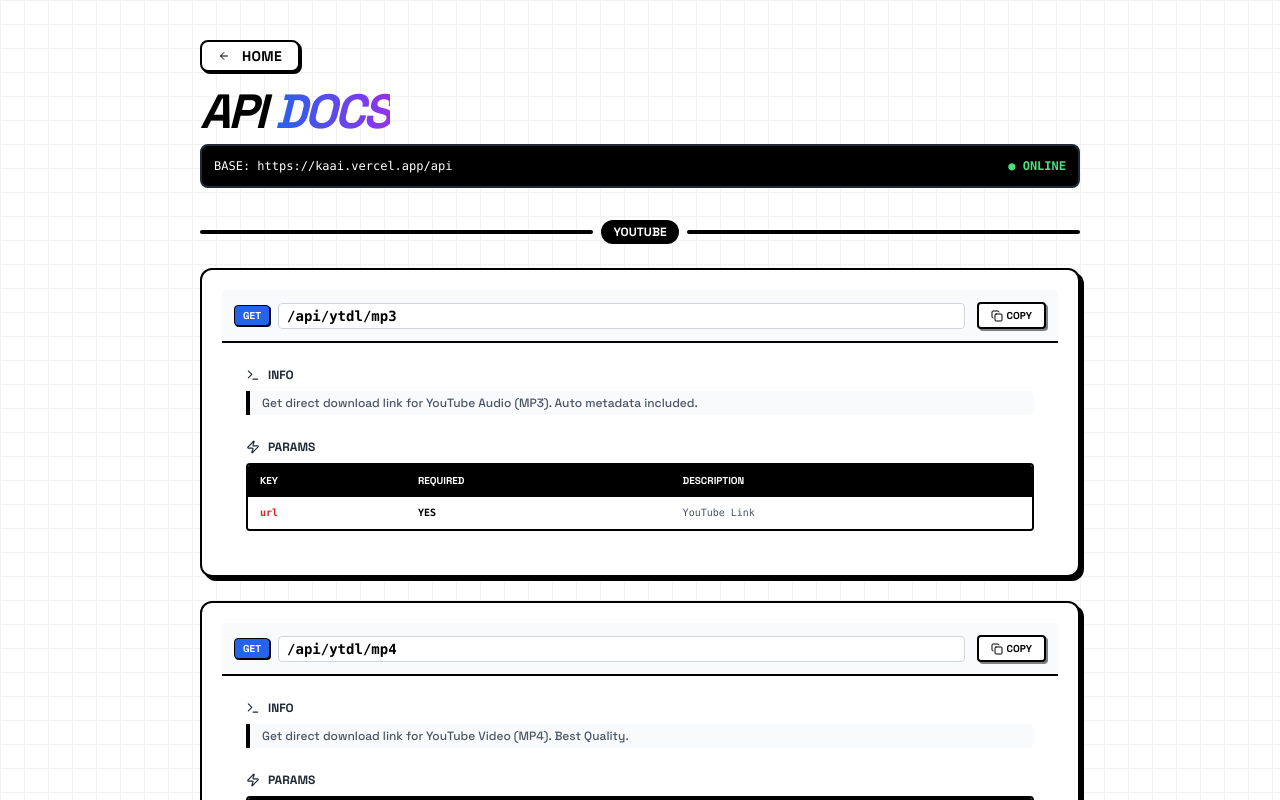
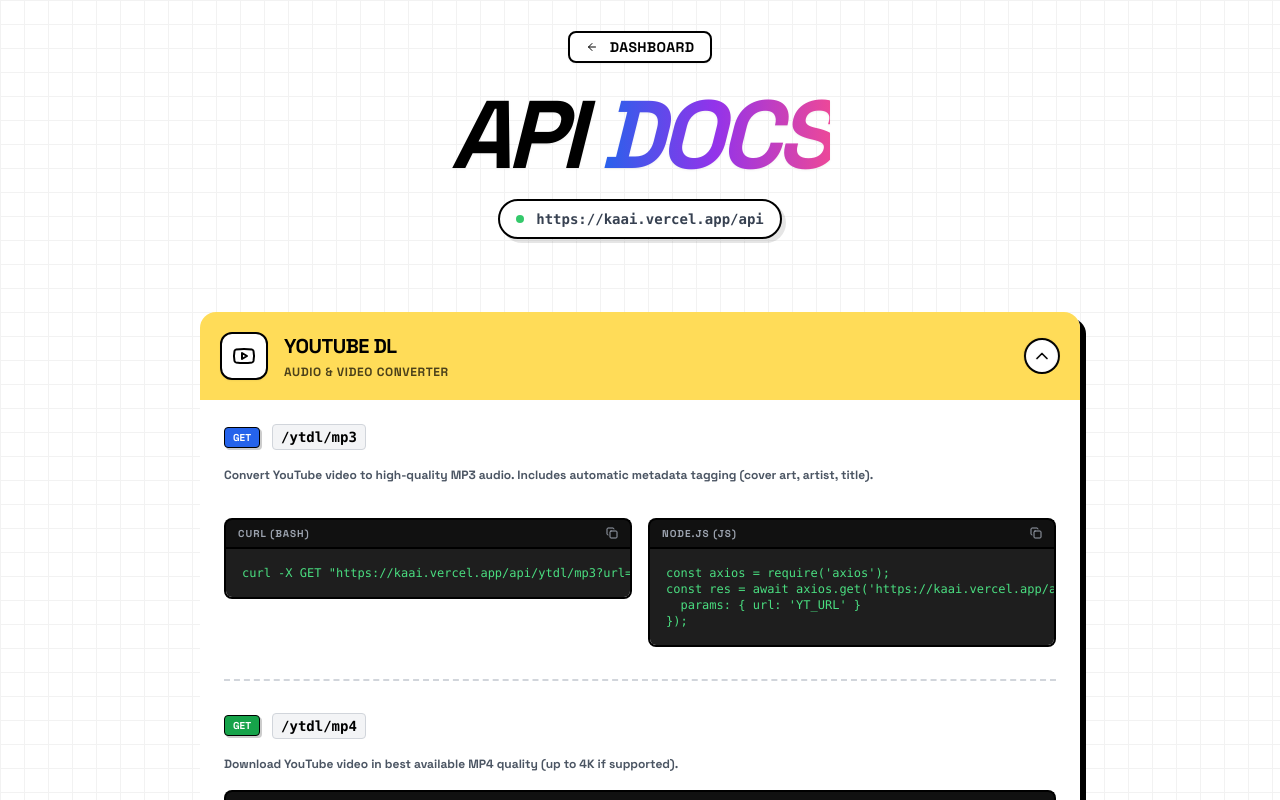
Before and after one commit to akaanakbaik/kaai, a React (Vite) app: page /docs in a window 1280 px wide. Shown: the top 800 px of the page. Built offline with nearby package versions, Linux system fonts and the light colour scheme.

Commit message:
Update Docs.jsx

```diff
--- a/src/pages/Docs.jsx
+++ b/src/pages/Docs.jsx
@@ -1,129 +1,261 @@
-import React, { useState } from 'react'
-import { Link } from 'react-router-dom'
-import { NeoCard, NeoButton, PageWrapper } from '../components/NeoUI'
-import { ArrowLeft, Terminal, Copy, Check, Code, Zap } from 'lucide-react'
-import { Helmet } from 'react-helmet-async'
-import toast from 'react-hot-toast'
+import React, { useState, useRef } from 'react';
+import { Link } from 'react-router-dom';
+import { NeoButton, PageWrapper } from '../components/NeoUI';
+import {
+  ArrowLeft, Terminal, Copy, Check, Code, Zap, ChevronDown,
+  Youtube, Globe, MessageSquare, Download, Layers
+} from 'lucide-react';
+import { Helmet } from 'react-helmet-async';
+import { motion, AnimatePresence, useScroll, useTransform } from 'framer-motion';
+import toast from 'react-hot-toast';
 
-const EndpointCard = ({ method, path, desc, params }) => {
-    const [copied, setCopied] = useState(false)
+// --- COMPONENTS ---
 
-    const handleCopy = () => {
-        navigator.clipboard.writeText(`https://kaai.vercel.app${path}`)
-        setCopied(true)
-        toast.success('Copied!')
-        setTimeout(() => setCopied(false), 2000)
-    }
+const CodeBlock = ({ label, lang, code }) => {
+  const [copied, setCopied] = useState(false);
+  const handleCopy = (e) => {
+    e.stopPropagation();
+    navigator.clipboard.writeText(code);
+    setCopied(true);
+    toast.success('Copied!');
+    setTimeout(() => setCopied(false), 2000);
+  };
 
   return (
-        <NeoCard className="bg-white p-0 overflow-hidden mb-6 border-2 border-black shadow-[4px_4px_0px_0px_black] rounded-xl">
-            <div className="bg-gray-50 border-b-2 border-black p-3 flex flex-col md:flex-row justify-between items-start md:items-center gap-3">
-                <div className="flex items-center gap-2 overflow-hidden w-full">
-                    <span className={`px-2 py-0.5 text-white font-black text-[10px] rounded border border-black shadow-[1px_1px_0px_0px_black] ${method === 'GET' ? 'bg-blue-600' : 'bg-green-600'}`}>
-                        {method}
-                    </span>
-                    <code className="font-mono font-bold text-xs md:text-sm truncate bg-white px-2 py-0.5 border border-gray-300 rounded flex-1 text-black">
-                        {path}
-                    </code>
-                </div>
-                <button
-                    onClick={handleCopy}
-                    className="flex items-center gap-1 text-[10px] font-bold bg-white border-2 border-black px-3 py-1 rounded hover:bg-black hover:text-white transition-all shadow-[2px_2px_0px_0px_gray] active:shadow-none"
-                >
+    <div className="relative mt-4 group">
+      <div className="flex justify-between items-center bg-[#111] px-3 py-1.5 rounded-t-lg border-2 border-b-0 border-black">
+        <span className="text-[10px] font-bold text-gray-400 uppercase tracking-widest">{label} ({lang})</span>
+        <button onClick={handleCopy} className="text-gray-400 hover:text-white transition-colors">
           {copied ? <Check size={12} /> : <Copy size={12} />}
-                    {copied ? 'COPIED' : 'COPY'}
         </button>
       </div>
+      <div className="bg-[#1e1e1e] p-4 rounded-b-lg border-2 border-black overflow-x-auto custom-scrollbar">
+        <pre className="font-mono text-[10px] md:text-xs text-green-400 leading-relaxed whitespace-pre">
+          {code}
+        </pre>
+      </div>
+    </div>
+  );
+};
 
-            <div className="p-4 md:p-6 space-y-6">
+const ServiceCard = ({ id, icon: Icon, title, desc, color, isOpen, onClick, children }) => {
+  return (
+    <motion.div
+      layout
+      initial={{ opacity: 0, y: 20 }}
+      whileInView={{ opacity: 1, y: 0 }}
+      viewport={{ once: true }}
+      transition={{ duration: 0.4 }}
+      className={`border-3 border-black rounded-2xl overflow-hidden shadow-[6px_6px_0px_0px_black] bg-white mb-6 relative group`}
+    >
+      <div
+        onClick={onClick}
+        className={`p-5 flex items-center justify-between cursor-pointer ${color} transition-colors border-b-3 border-black`}
+      >
+        <div className="flex items-center gap-4">
+          <div className="bg-white p-2.5 rounded-xl border-2 border-black shadow-sm group-hover:scale-110 transition-transform">
+            <Icon size={24} className="text-black" />
+          </div>
           <div>
-                    <h4 className="font-black text-xs uppercase flex items-center gap-2 mb-2 text-gray-800">
-                        <Terminal size={14} /> Info
-                    </h4>
-                    <p className="text-xs font-medium text-gray-600 border-l-4 border-black pl-3 py-1 bg-gray-50 rounded-r-md">
-                        {desc}
-                    </p>
+            <h3 className="font-black text-lg md:text-xl leading-none tracking-tight">{title}</h3>
+            <p className="text-[10px] md:text-xs font-bold opacity-70 mt-1 uppercase tracking-wider">{desc}</p>
+          </div>
+        </div>
+        <motion.div
+          animate={{ rotate: isOpen ? 180 : 0 }}
+          className="bg-white p-1.5 rounded-full border-2 border-black shadow-sm"
+        >
+          <ChevronDown size={20} />
+        </motion.div>
       </div>
 
-                <div>
-                    <h4 className="font-black text-xs uppercase flex items-center gap-2 mb-2 text-gray-800">
-                        <Zap size={14} /> Params
-                    </h4>
-                    <div className="overflow-x-auto rounded border-2 border-black">
-                        <table className="w-full text-xs text-left">
-                            <thead className="bg-black text-white uppercase text-[10px]">
-                                <tr>
-                                    <th className="px-3 py-2">Key</th>
-                                    <th className="px-3 py-2">Required</th>
-                                    <th className="px-3 py-2">Description</th>
-                                </tr>
-                            </thead>
-                            <tbody className="bg-white font-mono text-[10px]">
-                                {params.map((p, i) => (
-                                    <tr key={i} className="border-b border-gray-200 last:border-b-0 hover:bg-yellow-50">
-                                        <td className="px-3 py-2 font-bold text-red-600">{p.key}</td>
-                                        <td className="px-3 py-2 font-bold">{p.req ? 'YES' : 'NO'}</td>
-                                        <td className="px-3 py-2 text-gray-600">{p.desc}</td>
-                                    </tr>
-                                ))}
-                            </tbody>
-                        </table>
+      <AnimatePresence>
+        {isOpen && (
+          <motion.div
+            initial={{ height: 0, opacity: 0 }}
+            animate={{ height: 'auto', opacity: 1 }}
+            exit={{ height: 0, opacity: 0 }}
+            className="bg-white"
+          >
+            <div className="p-6 space-y-8">
+              {children}
             </div>
-                </div>
-            </div>
-        </NeoCard>
-    )
-}
+          </motion.div>
+        )}
+      </AnimatePresence>
+    </motion.div>
+  );
+};
+
+// --- MAIN DOCS ---
 
 const Docs = () => {
+  const [activeTab, setActiveTab] = useState('ytdl'); // Default open first
+  const containerRef = useRef(null);
+  const { scrollYProgress } = useScroll({ target: containerRef });
+  const y = useTransform(scrollYProgress, [0, 1], [0, -50]);
+
+  const toggleTab = (id) => setActiveTab(activeTab === id ? null : id);
+
   return (
     <PageWrapper>
-            <Helmet><title>API Docs - KAAI</title></Helmet>
+      <Helmet><title>KAAI API Reference</title></Helmet>
 
-            <div className="w-full max-w-4xl mx-auto px-2 pb-16 pt-4">
-                <div className="mb-8">
+      <div ref={containerRef} className="w-full max-w-4xl mx-auto px-2 pb-24 pt-8 relative">
+
+        {/* PARALLAX HEADER */}
+        <motion.div style={{ y }} className="mb-12 text-center relative z-0">
           <Link to="/">
-                        <NeoButton variant="white" className="h-8 text-[10px] mb-4 rounded-lg px-3 border-2">
-                            <ArrowLeft size={12} className="mr-1"/> HOME
+            <NeoButton variant="white" className="h-8 text-[10px] mb-6 mx-auto w-fit rounded-lg px-4 border-2 shadow-sm">
+              <ArrowLeft size={12} className="mr-1"/> DASHBOARD
             </NeoButton>
           </Link>
-                    <h1 className="text-4xl md:text-5xl font-black italic tracking-tighter leading-none mb-2 text-black">
-                        API <span className="text-transparent bg-clip-text bg-gradient-to-r from-blue-600 to-purple-600">DOCS</span>
+          <h1 className="text-5xl md:text-8xl font-black italic tracking-tighter mb-4 leading-none text-black drop-shadow-sm">
+            API <span className="text-transparent bg-clip-text bg-gradient-to-r from-blue-600 via-purple-600 to-pink-500">DOCS</span>
           </h1>
-                    <div className="bg-black text-white text-[10px] md:text-xs font-mono p-3 rounded-lg border-2 border-gray-800 flex flex-col md:flex-row gap-2 justify-between items-center">
-                        <span>BASE: https://kaai.vercel.app/api</span>
-                        <span className="text-green-400 font-bold">● ONLINE</span>
+
+          <div className="inline-flex items-center gap-3 bg-white border-2 border-black px-4 py-2 rounded-full shadow-[4px_4px_0px_0px_rgba(0,0,0,0.1)]">
+            <div className="w-2 h-2 rounded-full bg-green-500 animate-pulse"></div>
+            <code className="font-mono font-bold text-xs md:text-sm text-gray-700">https://kaai.vercel.app/api</code>
+          </div>
+        </motion.div>
+
+        {/* CONTENT GRID */}
+        <div className="relative z-10 space-y-8">
+
+          {/* 1. YOUTUBE DOWNLOADER */}
+          <ServiceCard
+            id="ytdl"
+            icon={Youtube}
+            title="YOUTUBE DL"
+            desc="Audio & Video Converter"
+            color="bg-[#FFDC58]"
+            isOpen={activeTab === 'ytdl'}
+            onClick={() => toggleTab('ytdl')}
+          >
+            {/* ENDPOINT MP3 */}
+            <div className="space-y-4">
+              <div className="flex items-center gap-3 mb-2">
+                <span className="bg-blue-600 text-white px-2 py-0.5 rounded text-[10px] font-black border border-black shadow-[2px_2px_0px_0px_rgba(0,0,0,0.2)]">GET</span>
+                <code className="font-mono font-bold text-sm bg-gray-100 px-2 py-0.5 rounded border border-gray-300">/ytdl/mp3</code>
+              </div>
+              <p className="text-xs text-gray-600 font-bold leading-relaxed">
+                Convert YouTube video to high-quality MP3 audio. Includes automatic metadata tagging (cover art, artist, title).
+              </p>
+
+              <div className="grid md:grid-cols-2 gap-4">
+                <CodeBlock label="cURL" lang="bash" code={`curl -X GET "https://kaai.vercel.app/api/ytdl/mp3?url=https://youtu.be/..."`} />
+                <CodeBlock label="Node.js" lang="js" code={`const axios = require('axios');
+const res = await axios.get('https://kaai.vercel.app/api/ytdl/mp3', {
+  params: { url: 'YT_URL' }
+});`} />
               </div>
             </div>
 
-                <div className="space-y-6">
-                    <div className="flex items-center gap-2">
-                        <div className="h-1 bg-black flex-1 rounded-full"></div>
-                        <span className="font-black text-xs uppercase bg-black text-white px-3 py-1 rounded-full">YouTube</span>
-                        <div className="h-1 bg-black flex-1 rounded-full"></div>
+            <hr className="border-t-2 border-dashed border-gray-300" />
+
+            {/* ENDPOINT MP4 */}
+            <div className="space-y-4">
+              <div className="flex items-center gap-3 mb-2">
+                <span className="bg-green-600 text-white px-2 py-0.5 rounded text-[10px] font-black border border-black shadow-[2px_2px_0px_0px_rgba(0,0,0,0.2)]">GET</span>
+                <code className="font-mono font-bold text-sm bg-gray-100 px-2 py-0.5 rounded border border-gray-300">/ytdl/mp4</code>
+              </div>
+              <p className="text-xs text-gray-600 font-bold leading-relaxed">
+                Download YouTube video in best available MP4 quality (up to 4K if supported).
+              </p>
+
+              <CodeBlock label="Python" lang="py" code={`import requests
+res = requests.get("https://kaai.vercel.app/api/ytdl/mp4", params={"url": "YT_URL"})
+print(res.json())`} />
             </div>
 
-                    <EndpointCard
-                        method="GET"
-                        path="/api/ytdl/mp3"
-                        desc="Get direct download link for YouTube Audio (MP3). Auto metadata included."
-                        params={[
-                            { key: "url", req: true, desc: "YouTube Link" }
-                        ]}
-                    />
+            {/* RESPONSE SCHEMA */}
+            <div className="bg-blue-50 p-4 rounded-xl border-2 border-blue-200">
+              <h4 className="font-black text-xs text-blue-800 mb-2 flex items-center gap-2"><Zap size={14}/> RESPONSE OBJECT</h4>
+              <pre className="font-mono text-[10px] text-blue-900 whitespace-pre-wrap">
+{`{
+  "status": true,
+  "author": "aka",
+  "metadata": {
+    "title": "Video Title",
+    "thumbnail": "https://img...",
+    "duration": "03:45",
+    "download_url": "https://cdn..."
+  }
+}`}
+              </pre>
+            </div>
+          </ServiceCard>
 
-                    <EndpointCard
-                        method="GET"
-                        path="/api/ytdl/mp4"
-                        desc="Get direct download link for YouTube Video (MP4). Best Quality."
-                        params={[
-                            { key: "url", req: true, desc: "YouTube Link" }
-                        ]}
-                    />
+          {/* 2. ALL IN ONE */}
+          <ServiceCard
+            id="aio"
+            icon={Layers}
+            title="ALL-IN-ONE"
+            desc="Social Media Downloader"
+            color="bg-[#60A5FA]"
+            isOpen={activeTab === 'aio'}
+            onClick={() => toggleTab('aio')}
+          >
+            <div className="text-center py-8">
+              <Terminal size={40} className="mx-auto text-gray-300 mb-3" />
+              <p className="font-bold text-gray-400 text-xs uppercase tracking-widest">Documentation Coming Soon</p>
             </div>
+          </ServiceCard>
+
+          {/* 3. SSWEB */}
+          <ServiceCard
+            id="ssweb"
+            icon={Globe}
+            title="SSWEB PRO"
+            desc="Website Screenshot"
+            color="bg-[#FF90E8]"
+            isOpen={activeTab === 'ssweb'}
+            onClick={() => toggleTab('ssweb')}
+          >
+            <div className="text-center py-8">
+              <Terminal size={40} className="mx-auto text-gray-300 mb-3" />
+              <p className="font-bold text-gray-400 text-xs uppercase tracking-widest">Documentation Coming Soon</p>
             </div>
+          </ServiceCard>
+
+          {/* 4. AI CHAT */}
+          <ServiceCard
+            id="ai"
+            icon={MessageSquare}
+            title="KAAI AI"
+            desc="Smart Assistant"
+            color="bg-[#A3E635]"
+            isOpen={activeTab === 'ai'}
+            onClick={() => toggleTab('ai')}
+          >
+            <div className="text-center py-8">
+              <Terminal size={40} className="mx-auto text-gray-300 mb-3" />
+              <p className="font-bold text-gray-400 text-xs uppercase tracking-widest">Documentation Coming Soon</p>
+            </div>
+          </ServiceCard>
+
+        </div>
+
+        {/* FOOTER CTA */}
+        <div className="mt-16 text-center">
+          <p className="text-xs font-bold text-gray-400 mb-4">NEED CUSTOM INTEGRATION?</p>
+          <a href="mailto:akaanakbaik17@proton.me" className="inline-block transition-transform hover:-translate-y-1">
+            <button className="bg-black text-white px-6 py-3 font-black text-xs uppercase rounded-xl hover:bg-gray-800 transition-colors shadow-[0px_8px_16px_rgba(0,0,0,0.2)]">
+              Contact Developer
+            </button>
+          </a>
+        </div>
+
+      </div>
+
+      <style jsx>{`
+        .custom-scrollbar::-webkit-scrollbar { width: 4px; height: 4px; }
+        .custom-scrollbar::-webkit-scrollbar-track { background: #111; }
+        .custom-scrollbar::-webkit-scrollbar-thumb { background: #22c55e; border-radius: 4px; }
+      `}</style>
     </PageWrapper>
   )
 }
 
-export default Docs;
+export default Docs
```
Lines whose indentation alone changed are shown as unchanged.
